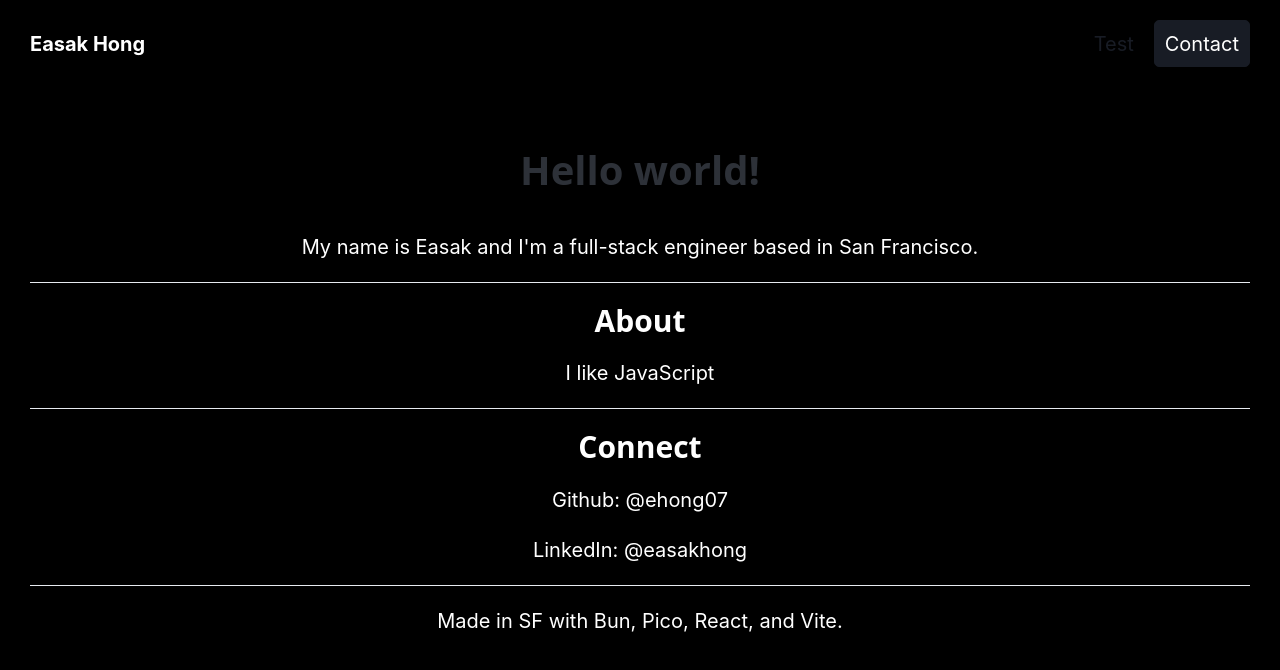
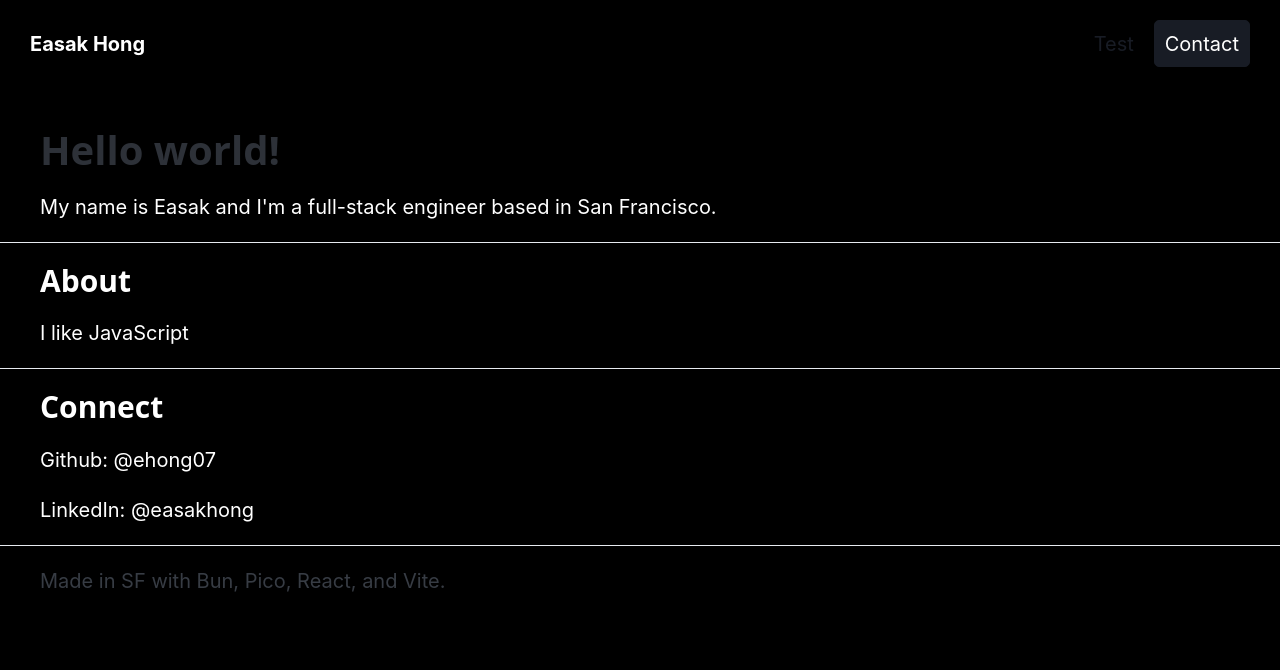
Before and after one commit to ehong07/page, a React (Vite) app in the folder app/: page / in a window 1280 px wide. Shown: the top 670 px of the page. Built offline with nearby package versions, Linux system fonts and the light colour scheme.

Commit message:
style updates

```diff
--- a/app/src/App.css
+++ b/app/src/App.css
@@ -1,13 +1,13 @@
 #root {
   /* max-width: 1280px; */
-  margin: 0 auto;
-  padding: 0 1.5rem 2rem;
-  text-align: center;
+  /* margin: 0 auto; */
+  /* padding: 0 1.5rem 2rem; */
+  /* text-align: center; */
 }
 
-.greeting {
+/* .greeting {
   padding: 1.5em 1.5em 0.5em;
-}
+} */
 
 .text {
   color: #FFFFFF;
--- a/app/src/App.jsx
+++ b/app/src/App.jsx
@@ -6,6 +6,8 @@ function App() {
       <section className="hero">
         <div className="container">
           <h1 className="greeting">Hello world!</h1>
+        </div>
+        <div className="container">
           <p className="text">My name is Easak and I&apos;m a full-stack engineer based in San Francisco.</p>
         </div>
       </section>
--- a/app/src/components/Footer.jsx
+++ b/app/src/components/Footer.jsx
@@ -1,8 +1,8 @@
 function Footer() {
   return (
     <footer>
-      <div className="container">
-        <p className="text">Made in SF with Bun, Pico, React, and Vite.</p>
+      <div className="container" textAlign="center">
+        <p>Made in SF with Bun, Pico, React, and Vite.</p>
       </div>
     </footer>
   )
--- a/app/src/components/Navbar.css
+++ b/app/src/components/Navbar.css
@@ -1,3 +1,8 @@
 .name {
   color: #FFFFFF;
 }
+
+header {
+  margin: 0 auto;
+  padding: 0 1.5rem 2rem;
+}
```
